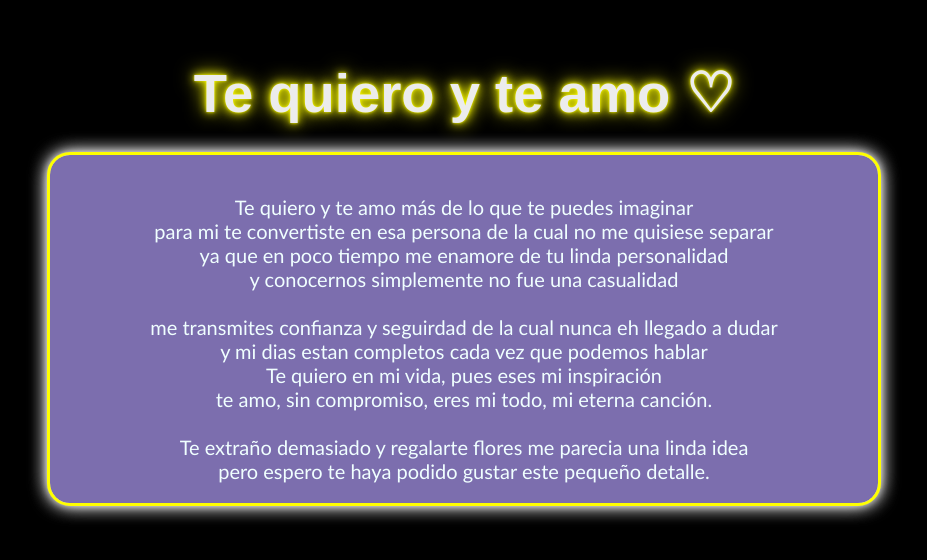
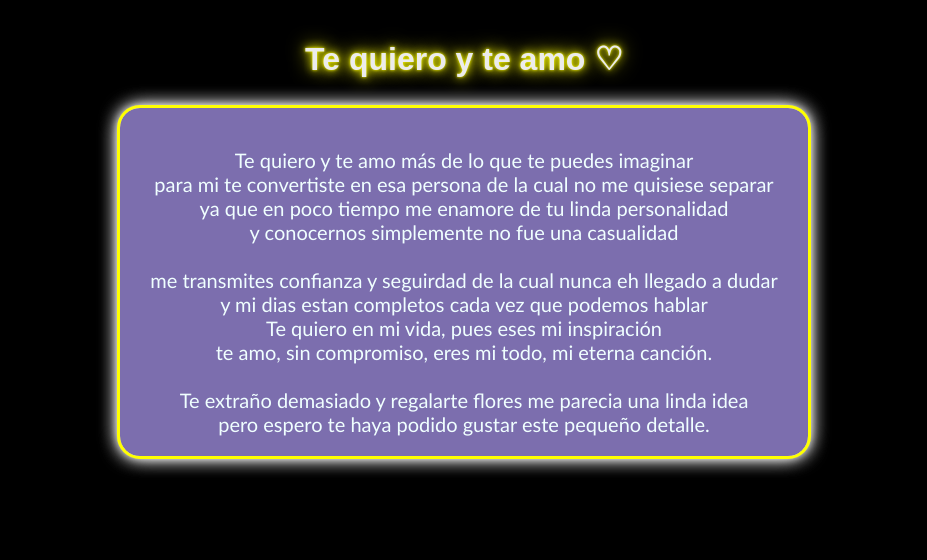
Before and after one commit to fci1425/Flores-amarillas, a plain HTML site: page carta.html in a window 1280 px wide. Shown: the whole page, without its empty margins (184-1111 px from the left). Drawn offline with Linux system fonts and the light colour scheme.

Commit message:
carta.css

```diff
--- a/css/carta.css
+++ b/css/carta.css
@@ -4,6 +4,7 @@
     margin-left: auto ;
     margin-right: auto;
     margin-top:1.5em;
+    margin-bottom:1.5em;
     width:auto;
     height: auto;
     background-color:rgb(124, 110, 174);
@@ -12,8 +13,8 @@
     outline-color: yellow;
     padding-top: 2em;
     padding-bottom: 1em;
-    padding-left: 5em;
-    padding-right: 5em;
+    padding-left: 1.5em;
+    padding-right: 1.5em;
     text-align: center;
     font-size: 20px;
     box-shadow: 0 0 20px white, 0 0 10px white, 0 0 20px white ;
@@ -32,7 +33,8 @@ body{
     font-family:Arial, Helvetica, sans-serif;
     color:rgb(236, 236, 236);
     margin-top: 1em;
-    font-size: 3.4rem;
+    font-size: 2em;
+    font-size: auto;
     font-weight: 900;
     text-shadow: 0 0 20px yellow, 0 0 3px yellow, 0 0 10px yellow;
 }
```
